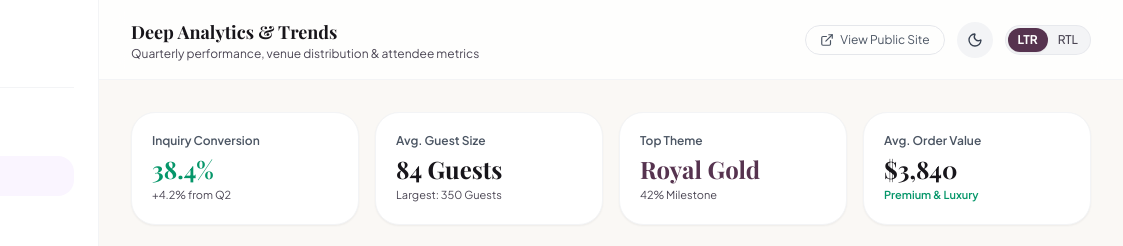
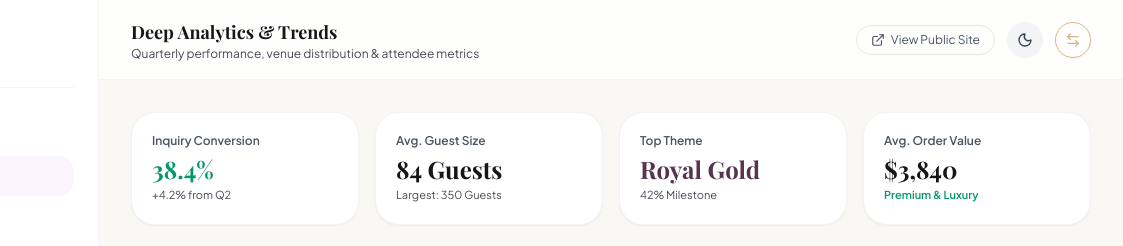
Before and after one commit to shivanitechnologies/Lumora-Events, a plain HTML site: page admin-analytics.html in a window 1280 px wide. Shown: the top 246 px of the page, 157-1280 px from the left. Drawn offline with nearby package versions, Linux system fonts and the light colour scheme; a web font is replaced by a local one.

Commit message:
feat(header): replace segmented toggle with circular gold swap button across client and admin pages

```diff
--- a/admin-analytics.html
+++ b/admin-analytics.html
@@ -142,11 +142,10 @@
           <i data-lucide="moon" class="icon-moon w-4 h-4"></i>
         </button>
 
-        <!-- Layout Direction Segmented Toggle (LTR / RTL) -->
-        <div class="rtl-segmented-toggle inline-flex items-center p-0.5 rounded-full bg-gray-100 dark:bg-gray-800 border border-gray-200/80 dark:border-gray-700 text-xs font-semibold select-none" title="Toggle Layout Direction (LTR / RTL)">
-          <button type="button" onclick="window.setRTL('ltr')" class="rtl-btn-ltr px-2.5 py-1 rounded-full transition-all duration-200" aria-label="Set Left-to-Right Direction">LTR</button>
-          <button type="button" onclick="window.setRTL('rtl')" class="rtl-btn-rtl px-2.5 py-1 rounded-full transition-all duration-200" aria-label="Set Right-to-Left Direction">RTL</button>
-        </div>
+        <!-- RTL ⇄ Circular Button -->
+        <button type="button" onclick="window.toggleRTL()" class="rtl-toggle-btn w-9 h-9 rounded-full border border-[#D6B887] bg-white/5 dark:bg-white/5 hover:bg-[#D6B887]/15 flex items-center justify-center text-[#D6B887] transition-all shadow-sm active:scale-95" title="Toggle RTL Direction" aria-label="Toggle RTL Direction">
+          <i data-lucide="arrow-left-right" class="w-4 h-4"></i>
+        </button>
       </div></header>
 
     <main class="flex-1 p-3.5 sm:p-6 lg:p-8 space-y-4 sm:space-y-6 min-w-0 w-full max-w-full overflow-x-hidden">
--- a/src/js/theme.js
+++ b/src/js/theme.js
@@ -36,6 +36,7 @@
     window.dispatchEvent(new CustomEvent('themeChanged', { detail: { theme: newTheme } }));
   };
 
+  let rtlDebounce = false;
   window.setRTL = function (dir) {
     const newDir = dir === 'rtl' ? 'rtl' : 'ltr';
     document.documentElement.setAttribute('dir', newDir);
@@ -45,6 +46,10 @@
   };
 
   window.toggleRTL = function () {
+    if (rtlDebounce) return;
+    rtlDebounce = true;
+    setTimeout(() => { rtlDebounce = false; }, 120);
+
     const currentDir = document.documentElement.getAttribute('dir') || 'ltr';
     const newDir = currentDir === 'rtl' ? 'ltr' : 'rtl';
     window.setRTL(newDir);
@@ -70,45 +75,25 @@
   function updateRTLButtons() {
     const isRTL = document.documentElement.getAttribute('dir') === 'rtl';
 
-    // 1. Update Segmented Direction Controls (.rtl-segmented-toggle)
-    document.querySelectorAll('.rtl-segmented-toggle').forEach(container => {
-      const btnLtr = container.querySelector('.rtl-btn-ltr');
-      const btnRtl = container.querySelector('.rtl-btn-rtl');
-
-      const activeClasses = ['bg-[#56334F]', 'text-white', 'dark:bg-[#D6B887]', 'dark:text-[#17151A]', 'shadow-sm', 'font-bold'];
-      const inactiveClasses = ['text-gray-500', 'dark:text-gray-400', 'hover:text-gray-800', 'dark:hover:text-gray-200', 'font-medium'];
-
-      if (btnLtr && btnRtl) {
-        if (isRTL) {
-          // RTL is active
-          btnRtl.classList.add(...activeClasses);
-          btnRtl.classList.remove(...inactiveClasses);
-          btnLtr.classList.remove(...activeClasses);
-          btnLtr.classList.add(...inactiveClasses);
-        } else {
-          // LTR is active
-          btnLtr.classList.add(...activeClasses);
-          btnLtr.classList.remove(...inactiveClasses);
-          btnRtl.classList.remove(...activeClasses);
-          btnRtl.classList.add(...inactiveClasses);
-        }
+    // 1. Update Circular RTL Buttons (.rtl-toggle-btn)
+    document.querySelectorAll('.rtl-toggle-btn').forEach(btn => {
+      btn.setAttribute('title', isRTL ? 'Switch to LTR Direction' : 'Switch to RTL Direction');
+      btn.setAttribute('aria-label', isRTL ? 'Switch to LTR Direction' : 'Switch to RTL Direction');
+      if (isRTL) {
+        btn.classList.add('bg-[#D6B887]/20');
+      } else {
+        btn.classList.remove('bg-[#D6B887]/20');
       }
-    });
-
-    // 2. Update Legacy Single-Button Labels (.rtl-toggle-btn with .rtl-label)
-    document.querySelectorAll('.rtl-toggle-btn').forEach(btn => {
       const label = btn.querySelector('.rtl-label');
       if (label) {
         label.textContent = isRTL ? 'RTL' : 'LTR';
       }
-      if (isRTL) {
-        btn.classList.add('bg-[#56334F]', 'text-white', 'dark:bg-[#D6B887]', 'dark:text-[#17151A]');
-        btn.classList.remove('bg-gray-100', 'text-gray-700');
-      } else {
-        btn.classList.remove('bg-[#56334F]', 'text-white', 'dark:bg-[#D6B887]', 'dark:text-[#17151A]');
-        btn.classList.add('bg-gray-100', 'text-gray-700');
-      }
     });
+
+    // 2. Refresh Lucide Icons if available
+    if (window.lucide && typeof window.lucide.createIcons === 'function') {
+      window.lucide.createIcons();
+    }
   }
 
   window.updateThemeIcons = updateThemeIcons;
```
Also changed, not shown: admin-bookings.html (+4 -5 lines), admin-dashboard.html (+4 -5 lines), admin-events.html (+4 -5 lines), admin-messages.html (+4 -5 lines), admin-packages.html (+4 -5 lines), admin-payments.html (+4 -5 lines), admin-settings.html (+4 -5 lines), admin-users.html (+4 -5 lines), client-dashboard.html (+4 -5 lines), my-bookings.html (+4 -5 lines), notifications.html (+4 -5 lines), payments.html (+4 -5 lines), profile.html (+4 -5 lines), proposals.html (+4 -5 lines), 1 more files.
